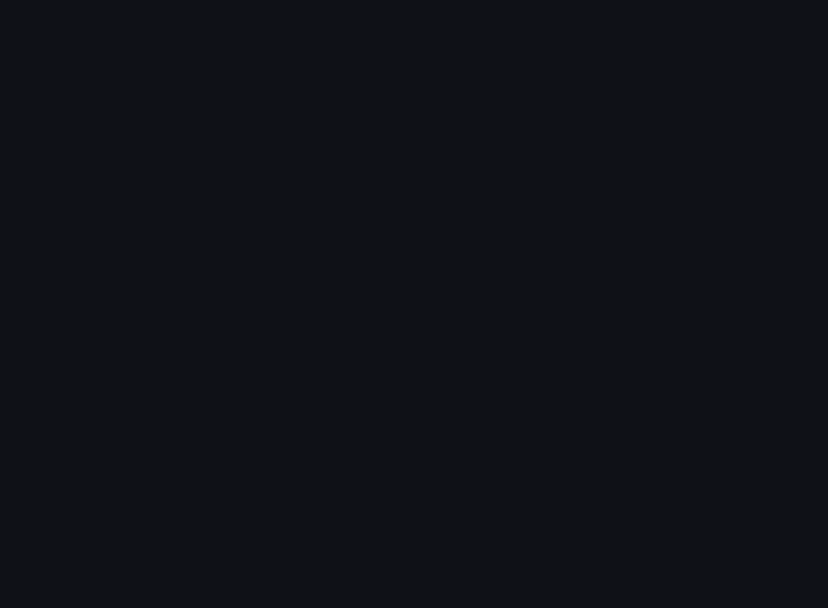
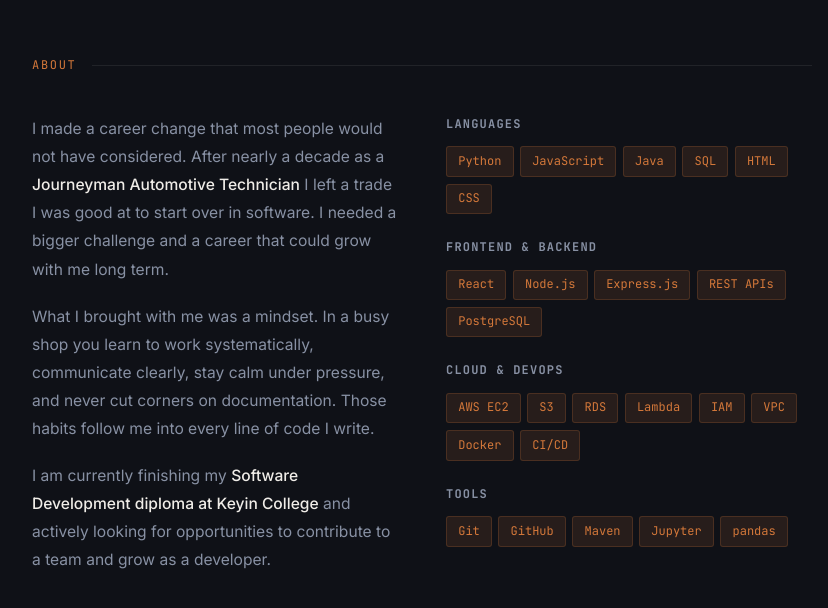
Before and after one commit to BCoishous/my-portfolio, a React (Create React App) app: page / in a window 1280 px wide. Shown: the part 840-1448 px from the top of the page, without its empty margins (218-1046 px from the left). Before the commit the page ends 800 px from the top, so only its background shows below. Built offline with nearby package versions, Linux system fonts and the light colour scheme.

Commit message:
add about section with skills

```diff
--- a/src/App.js
+++ b/src/App.js
@@ -1,11 +1,13 @@
 import Navbar from "./components/Navbar";
 import Hero from "./components/Hero";
+import About from "./components/About";
 
 function App() {
   return (
     <div>
       <Navbar />
       <Hero />
+      <About />
     </div>
   );
 }
--- /dev/null
+++ b/src/components/About.css
@@ -0,0 +1,73 @@
+.about {
+  max-width: 860px;
+  margin: 0 auto;
+  padding: 6rem 2.5rem;
+}
+
+.section-label {
+  font-family: var(--mono);
+  font-size: 0.75rem;
+  color: var(--accent);
+  letter-spacing: 0.14em;
+  text-transform: uppercase;
+  margin-bottom: 2.5rem;
+  display: flex;
+  align-items: center;
+  gap: 1rem;
+}
+
+.section-label::after {
+  content: "";
+  flex: 1;
+  height: 1px;
+  background: var(--border);
+}
+
+.about-grid {
+  display: grid;
+  grid-template-columns: 1fr 1fr;
+  gap: 3rem;
+  align-items: start;
+}
+
+.about-text p {
+  color: var(--muted);
+  font-size: 0.975rem;
+  line-height: 1.8;
+  margin-bottom: 1.2rem;
+}
+
+.about-text p strong {
+  color: var(--text);
+  font-weight: 500;
+}
+
+.skills-block h3 {
+  font-family: var(--mono);
+  font-size: 0.75rem;
+  color: var(--muted);
+  letter-spacing: 0.1em;
+  text-transform: uppercase;
+  margin-bottom: 0.75rem;
+  margin-top: 1.5rem;
+}
+
+.skills-block h3:first-child {
+  margin-top: 0;
+}
+
+.skill-tags {
+  display: flex;
+  flex-wrap: wrap;
+  gap: 0.4rem;
+}
+
+.tag {
+  font-family: var(--mono);
+  font-size: 0.75rem;
+  padding: 0.3rem 0.7rem;
+  border-radius: 3px;
+  background: var(--accent-dim);
+  color: var(--accent);
+  border: 1px solid rgba(212, 120, 58, 0.2);
+}
--- /dev/null
+++ b/src/components/About.js
@@ -0,0 +1,72 @@
+import "./About.css";
+
+function About() {
+  return (
+    <section id="about" className="about">
+      <p className="section-label">About</p>
+      <div className="about-grid">
+        <div className="about-text">
+          <p>
+            I made a career change that most people would not have considered.
+            After nearly a decade as a{" "}
+            <strong>Journeyman Automotive Technician</strong> I left a trade I
+            was good at to start over in software. I needed a bigger challenge
+            and a career that could grow with me long term.
+          </p>
+          <p>
+            What I brought with me was a mindset. In a busy shop you learn to
+            work systematically, communicate clearly, stay calm under pressure,
+            and never cut corners on documentation. Those habits follow me into
+            every line of code I write.
+          </p>
+          <p>
+            I am currently finishing my{" "}
+            <strong>Software Development diploma at Keyin College</strong> and
+            actively looking for opportunities to contribute to a team and grow
+            as a developer.
+          </p>
+        </div>
+        <div className="skills-block">
+          <h3>Languages</h3>
+          <div className="skill-tags">
+            <span className="tag">Python</span>
+            <span className="tag">JavaScript</span>
+            <span className="tag">Java</span>
+            <span className="tag">SQL</span>
+            <span className="tag">HTML</span>
+            <span className="tag">CSS</span>
+          </div>
+          <h3>Frontend & Backend</h3>
+          <div className="skill-tags">
+            <span className="tag">React</span>
+            <span className="tag">Node.js</span>
+            <span className="tag">Express.js</span>
+            <span className="tag">REST APIs</span>
+            <span className="tag">PostgreSQL</span>
+          </div>
+          <h3>Cloud & DevOps</h3>
+          <div className="skill-tags">
+            <span className="tag">AWS EC2</span>
+            <span className="tag">S3</span>
+            <span className="tag">RDS</span>
+            <span className="tag">Lambda</span>
+            <span className="tag">IAM</span>
+            <span className="tag">VPC</span>
+            <span className="tag">Docker</span>
+            <span className="tag">CI/CD</span>
+          </div>
+          <h3>Tools</h3>
+          <div className="skill-tags">
+            <span className="tag">Git</span>
+            <span className="tag">GitHub</span>
+            <span className="tag">Maven</span>
+            <span className="tag">Jupyter</span>
+            <span className="tag">pandas</span>
+          </div>
+        </div>
+      </div>
+    </section>
+  );
+}
+
+export default About;
```
